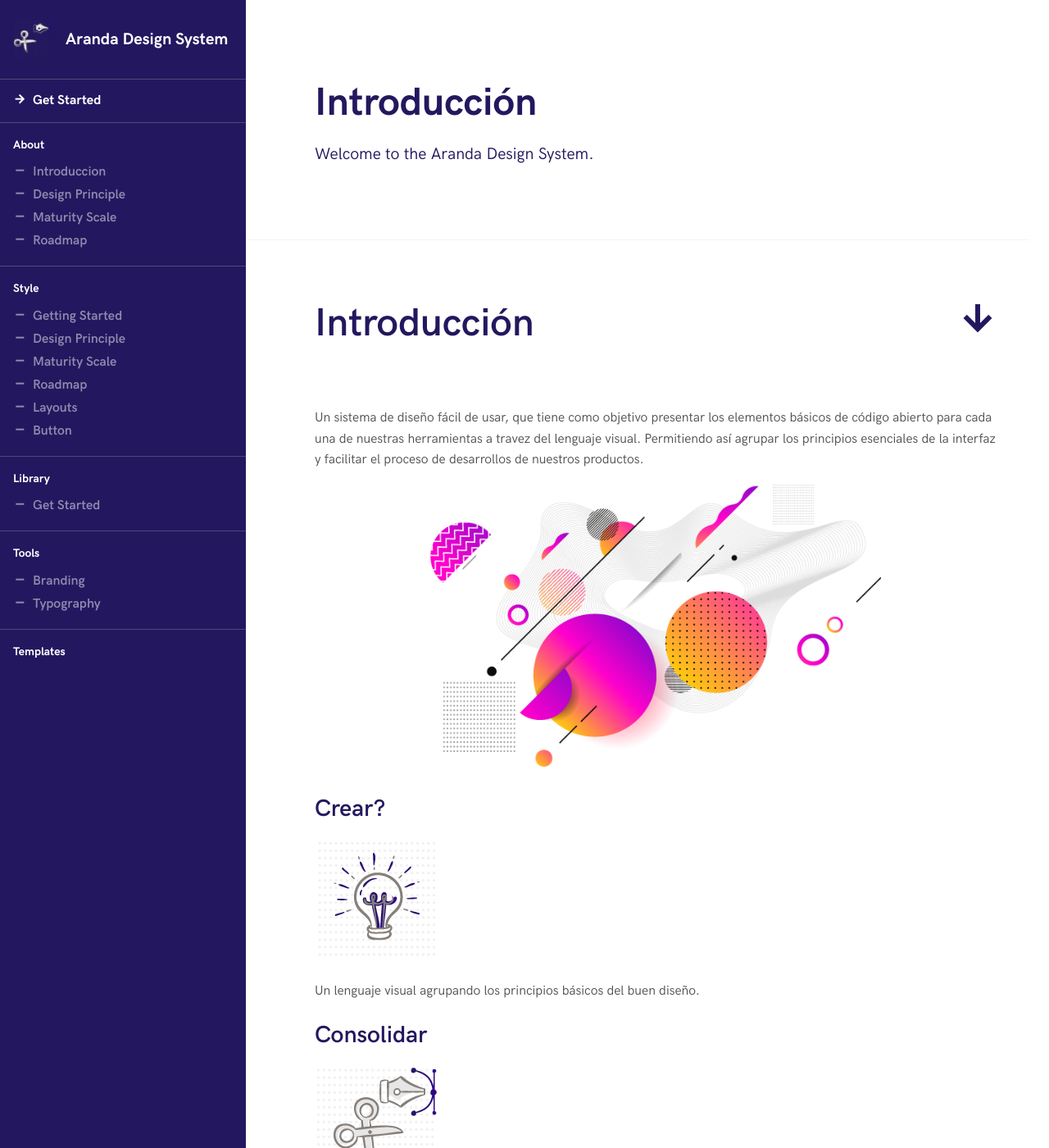
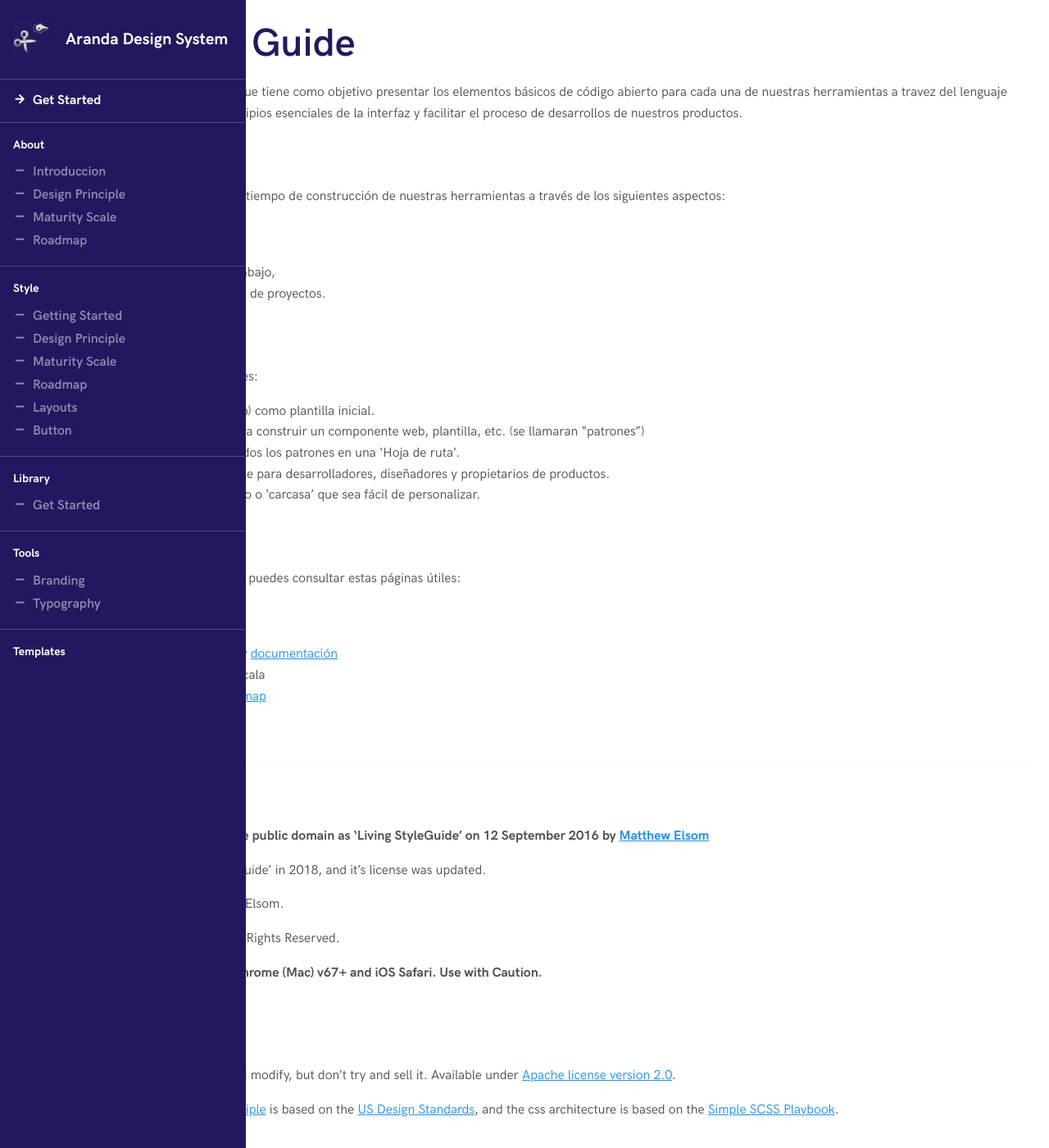
Before and after one commit to Nats85/guide-aranda, a Jekyll site: the page built from index.md, in a window 1280 px wide and 1400 px high. Shown: the whole window at 82% size. Built offline with Jekyll 4.4.1, drawn with Linux system fonts in a browser that asks for light colours; our own code applies the rules of GitHub Pages for plain Markdown files; some of the changed text lies outside the part shown.

Commit message:
Update index.md

```diff
--- a/index.md
+++ b/index.md
@@ -1,33 +1,68 @@
----
-title: Introducción
-layout: doc
-info: Welcome to the Aranda Design System.
-nav: false
+# Aranda Style Guide
+
+👋 Un sistema de diseño fácil de usar, que tiene como objetivo presentar los elementos básicos de código abierto para cada una de nuestras herramientas a travez del lenguaje visual. Permitiendo así agrupar los principios esenciales de la interfaz y facilitar el proceso de desarrollos de nuestros productos.
+
+## Como?
+
+La idea con este sistema es optimizar el tiempo de construcción de nuestras herramientas a través de los siguientes aspectos:
+
+- Fácil y rápido de usar,
+- Simple de mantener,
+- Coincidencia del flujo actual de trabajo,
+- Flexible para usar en una variedad de proyectos.
+
+## Requerimientos
+
+Requisitos para satisfacer las necesidades:
+
+- Se utilizo [Jekyll] (https: //jekyll.rb) como plantilla inicial.
+- Se utilizaran HTML / CSS / JS para construir un componente web, plantilla, etc. (se llamaran "patrones")
+- Se agregaran automáticamente todos los patrones en una 'Hoja de ruta'.
+- Se habilitara documentación simple para desarrolladores, diseñadores y propietarios de productos.
+- Se proporcionara una guía de estilo o 'carcasa' que sea fácil de personalizar.
+
+## Ayuda
+
+Para comenzar a usar esta herramienta, puedes consultar estas páginas útiles:
+
+- Leer [principios del diseño](https://jekyllstyleguide.com/docs/about/02-design-principle.html)
+- Configuración e [instalación](https://jekyllstyleguide.com/docs/about/01-getting-started.html) info
+- Aprenda comó [agregar patrones](https://jekyllstyleguide.com/docs/about/01-getting-started.html#adding-patterns), y [documentación](https://jekyllstyleguide.com/docs/about/01-getting-started.html#adding-documentation)
+- Entienda los patrones [madurez](https://jekyllstyleguide.com/docs/about/03-maturity.html) escala
+- Ver todos los patrones en el [Roadmap](https://jekyllstyleguide.com/docs/about/04-roadmap.html)
+
+___
+
+**This tool was originally published in the public domain as 'Living StyleGuide' on 12 September 2016 by [Matthew Elsom](https://matthewelsom.com)**
+
+It's name was changed to 'Jekyll Style Guide' in 2018, and it's license was updated.
+
+It was last updated in 2018 by Matthew Elsom.
+
+Copyright © 2016 - 2018 & Beyond. All Rights Reserved.
+
+**This tool has been tested for Google Chrome (Mac) v67+ and iOS Safari. Use with Caution.**
+
+
+
+# License
+
+This tool is free for everyone to use, and modify, but don't try and sell it.
+Available under [Apache license version 2.0](https://www.apache.org/licenses/LICENSE-2.0.html).
+
+
+It was built using [Jekyll](https://jekyll.rb), it's [design principle](https://jekyllstyleguide.com/docs/about/02-design-principle.html) is based on the [US Design Standards](https://designsystem.digital.gov/design-principles/), and the css architecture is based on the [Simple SCSS Playbook](https://matthewelsom.com/blog/simple-scss-playbook.html).
+
+[View License File](https://github.com/matthewelsom/jekyll-style-guide/blob/master/LICENSE)
+
 ---
 
-<h1> Introducción </h1>
+A few parts of this project are not in the public domain:
 
-Un sistema de diseño fácil de usar, que tiene como objetivo presentar los elementos básicos de código abierto para cada una de nuestras herramientas a travez del lenguaje visual. Permitiendo así agrupar los principios esenciales de la interfaz y facilitar el proceso de desarrollos de nuestros productos.
+- [Material Icons](https://material.io/tools/icons/) font files included in the `styleguide/fonts` directory were extracted from [Github](https://github.com/google/material-design-icons).
+- [HK Grotesk](https://hanken.co/product/hk-grotesk/) font files included in the `styleguide/fonts` directory were extracted from [Hanken](https://hanken.co/product/hk-grotesk/), copyright Alfredo Marco Pradil and Stefan Peev.
+- jQuery `[jquery-2.1.4.min.js]` was extracted from [jQuery](https://jquery.com/), copyright The jQuery Foundation.
+- Roboto font files in `fonts/roboto` were extracted from [Google Fonts](https://fonts.google.com/), copyright Christian Robertson.
+- Normalize `[_normalize.scss]` was extrcted from [Normalize.css](https://github.com/necolas/normalize.css), copyright Nicolas Gallagher and Jonathan Neal.
 
-
-![introduccion]({{ site.baseurl }}/styleguide/images/index.png)
-
-## Crear?
-
-![crear]({{ site.baseurl }}/styleguide/images/crear.png)
-
-Un lenguaje visual agrupando los principios básicos del buen diseño.
-
-## Consolidar
-
-![consolidar]({{ site.baseurl }}/styleguide/images/consolidar.png)
-
-Un sistema que logre unificar la experiencia del usuario en las diferentes interfaces de nuestras herramientas generadas por nuestros desarrolladores.
-
-
-## Personalizar
-
-![personalizar]({{ site.baseurl }}/styleguide/images/personalizar.png)
-
-El lenguaje visual a través de variables generales como colores, fuentes, tamaños y otros elementos, dejando así un material que proporcione una base adaptable a la marca.
-___
+**Please check with the respective rights holders for license details.**
```
